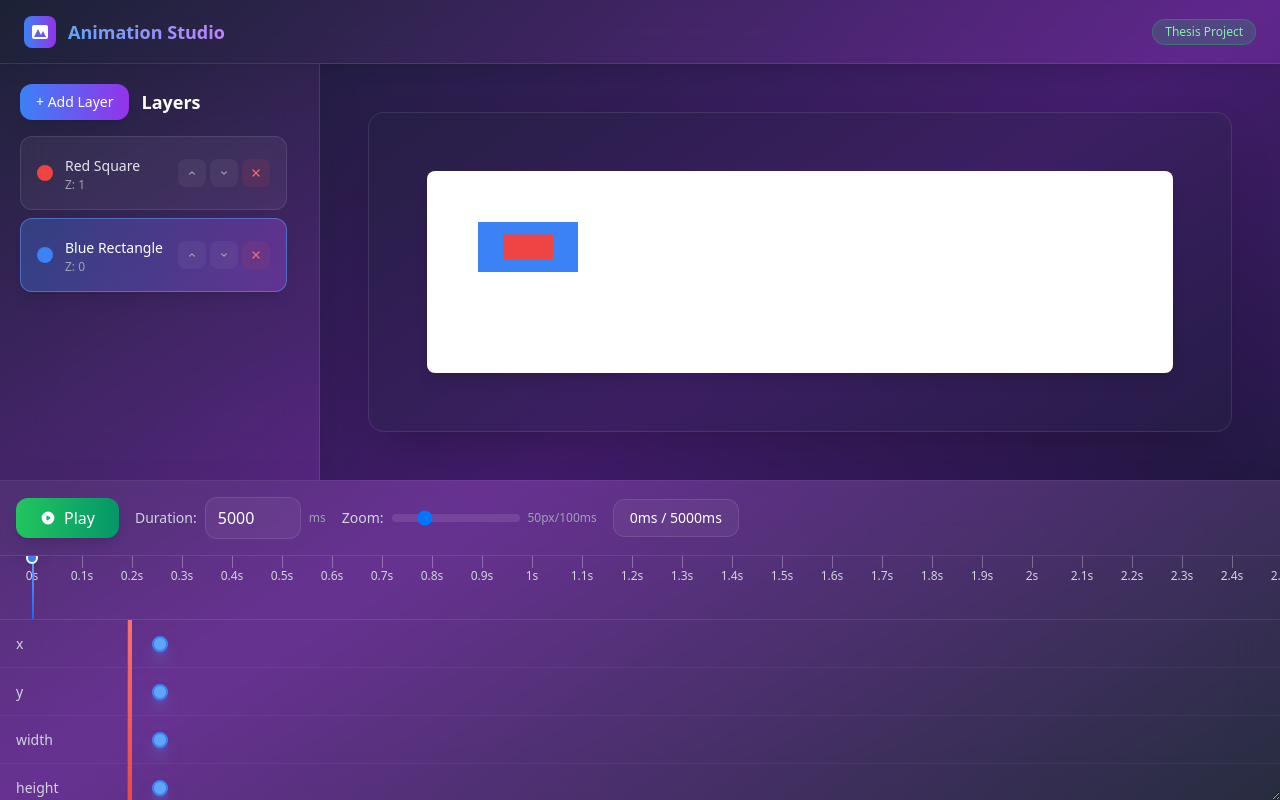
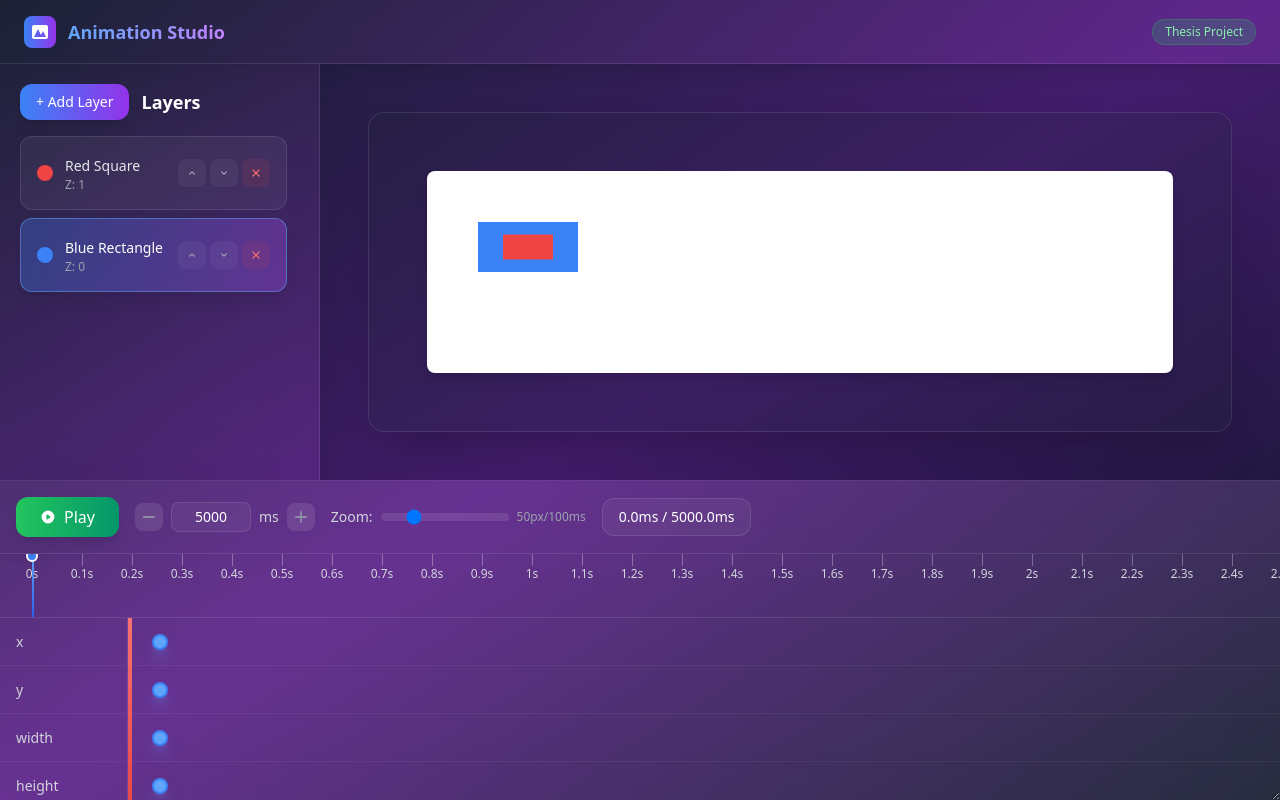
Before and after one commit to Jonroi/UI_Projects, a React (Vite) app in the folder animator_v2_dark_version/: page / in a window 1280 px wide. Built offline with nearby package versions, Linux system fonts and the light colour scheme.

Commit message:
Enhance Animator component with improved duration input handling and layout; update ExportModal background for better aesthetics and usability.

```diff
--- a/animator_v2_dark_version/src/components/Animator.tsx
+++ b/animator_v2_dark_version/src/components/Animator.tsx
@@ -987,24 +987,59 @@ const TimelinePanel: React.FC<{
           )}
         </button>
 
-        <div className='flex items-center space-x-2'>
-          <label
-            htmlFor='duration'
-            className='text-sm font-medium text-gray-300'>
-            Duration:
-          </label>
+        <div className='flex items-center gap-2'>
+          <button
+            onClick={() => onChangeDuration(Math.max(0.1, duration - 1000))}
+            className='p-1.5 bg-white/10 hover:bg-white/20 rounded-lg transition-colors'>
+            <svg
+              className='w-4 h-4 text-gray-400 hover:text-white'
+              fill='none'
+              stroke='currentColor'
+              viewBox='0 0 24 24'>
+              <path
+                strokeLinecap='round'
+                strokeLinejoin='round'
+                strokeWidth={2}
+                d='M20 12H4'
+              />
+            </svg>
+          </button>
           <input
             type='number'
-            id='duration'
             value={duration}
-            onChange={(e) =>
-              onChangeDuration(
-                Math.max(100, parseInt(e.target.value) || duration),
-              )
-            }
-            className='w-24 px-3 py-2 bg-white/5 border border-white/10 rounded-xl text-white focus:outline-none focus:ring-2 focus:ring-blue-500/50 focus:border-blue-500/50 transition-all duration-200'
+            onChange={(e) => {
+              const value = parseFloat(e.target.value);
+              if (!isNaN(value) && value >= 0.1) {
+                onChangeDuration(value);
+              }
+            }}
+            onBlur={(e) => {
+              const value = parseFloat(e.target.value);
+              if (!isNaN(value) && value >= 0.1) {
+                onChangeDuration(Number(value.toFixed(1)));
+              }
+            }}
+            className='w-20 px-2 py-1 bg-white/5 border border-white/10 rounded-lg text-sm text-white text-center focus:outline-none focus:ring-2 focus:ring-blue-500/50 focus:border-blue-500/50 transition-all duration-200 [appearance:textfield] [&::-webkit-outer-spin-button]:appearance-none [&::-webkit-inner-spin-button]:appearance-none'
+            step='0.1'
+            min='0.1'
           />
-          <span className='text-xs text-gray-400'>ms</span>
+          <span className='text-sm text-gray-300'>ms</span>
+          <button
+            onClick={() => onChangeDuration(duration + 1000)}
+            className='p-1.5 bg-white/10 hover:bg-white/20 rounded-lg transition-colors'>
+            <svg
+              className='w-4 h-4 text-gray-400 hover:text-white'
+              fill='none'
+              stroke='currentColor'
+              viewBox='0 0 24 24'>
+              <path
+                strokeLinecap='round'
+                strokeLinejoin='round'
+                strokeWidth={2}
+                d='M12 4v16m8-8H4'
+              />
+            </svg>
+          </button>
         </div>
 
         <div className='flex items-center space-x-2'>
@@ -1028,7 +1063,7 @@ const TimelinePanel: React.FC<{
         {/* Time Indicator */}
         <div className='px-4 py-2 bg-white/5 rounded-xl border border-white/10'>
           <div className='text-sm font-medium text-white'>
-            {Math.round(currentTime)}ms / {duration}ms
+            {currentTime.toFixed(1)}ms / {duration.toFixed(1)}ms
           </div>
         </div>
       </div>
@@ -1202,7 +1237,7 @@ const ExportModal: React.FC<{
 
   return (
     <div className='fixed inset-0 bg-black/60 backdrop-blur-sm flex items-center justify-center z-50'>
-      <div className='bg-gray-800 rounded-xl shadow-2xl w-[800px] max-h-[80vh] flex flex-col border border-white/10'>
+      <div className='bg-gradient-to-br from-slate-900/80 via-purple-900/80 to-slate-900/80 backdrop-blur-md rounded-xl shadow-2xl w-[800px] max-h-[80vh] flex flex-col border border-white/10'>
         <div className='flex items-center justify-between p-4 border-b border-white/10'>
           <h2 className='text-xl font-semibold text-white'>{title}</h2>
           <button
@@ -1222,8 +1257,8 @@ const ExportModal: React.FC<{
             </svg>
           </button>
         </div>
-        <div className='flex-1 overflow-y-auto p-4'>
-          <pre className='bg-gray-900/50 rounded-lg p-4 text-sm text-gray-300 font-mono overflow-x-auto'>
+        <div className='flex-1 overflow-y-auto p-4 scrollbar-thin scrollbar-thumb-white/10 scrollbar-track-transparent hover:scrollbar-thumb-white/20'>
+          <pre className='bg-gray-900/50 rounded-lg p-4 text-sm text-gray-300 font-mono overflow-x-auto scrollbar-thin scrollbar-thumb-white/10 scrollbar-track-transparent hover:scrollbar-thumb-white/20'>
             {content}
           </pre>
         </div>
```
